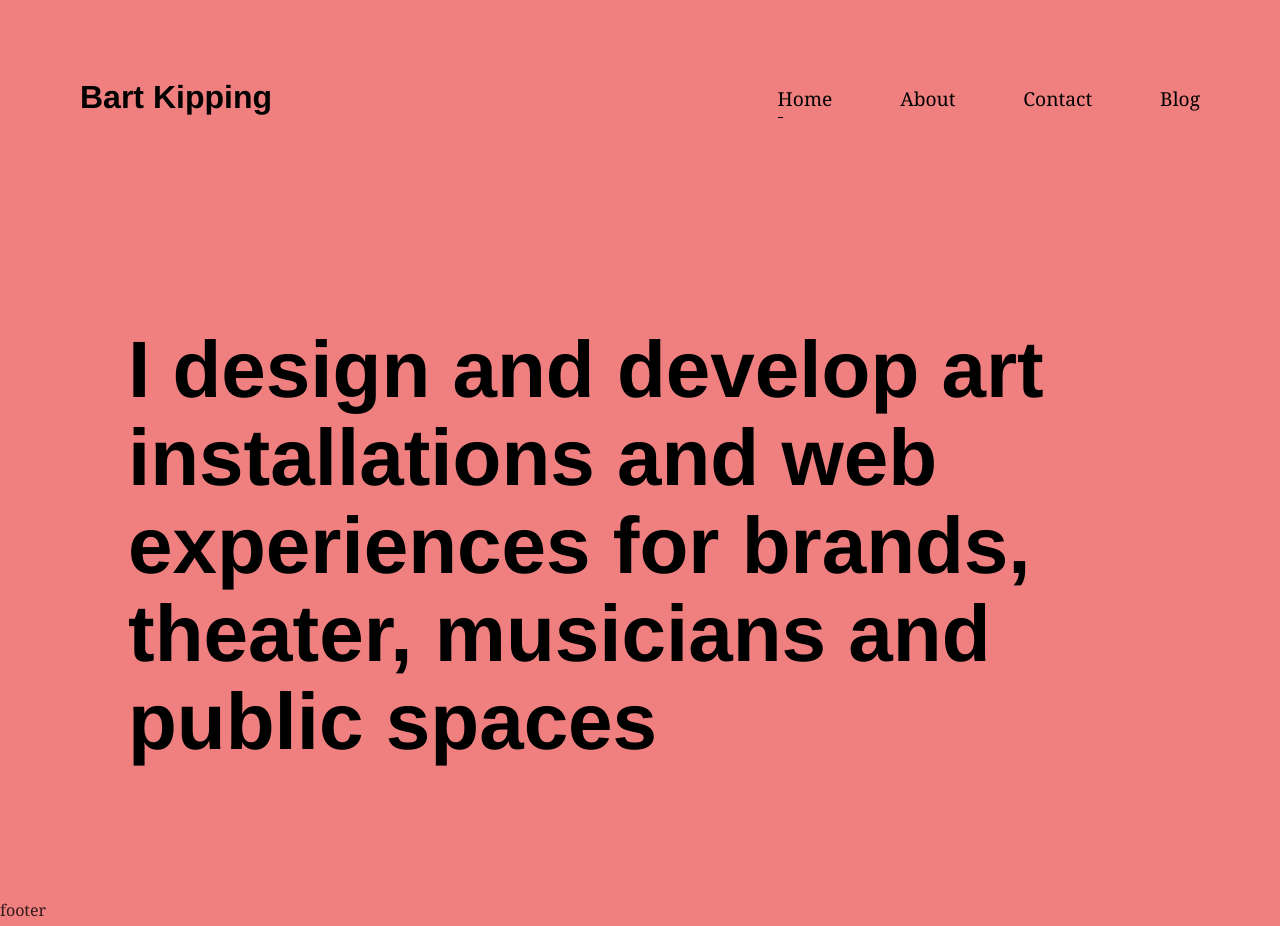
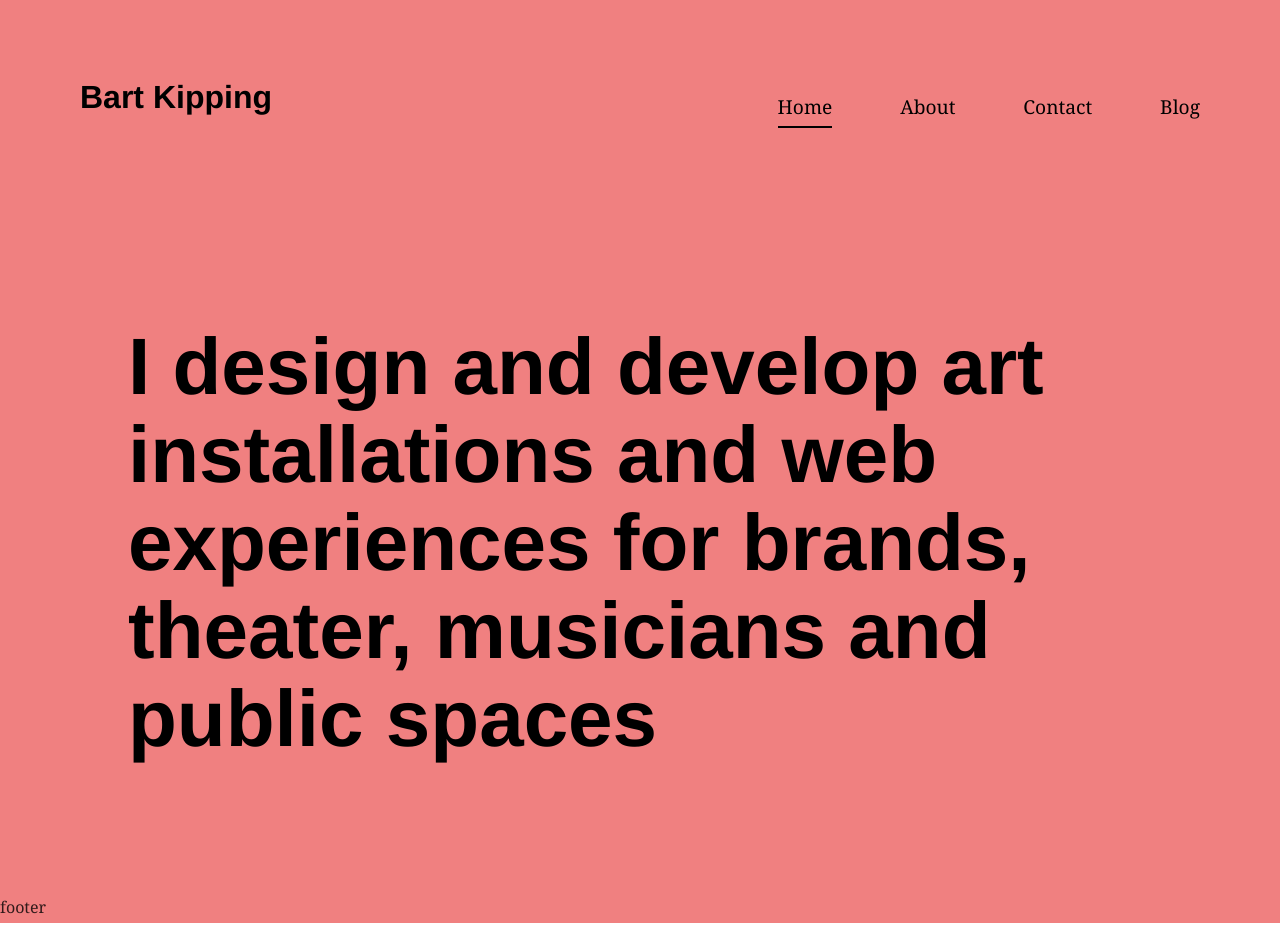
Before and after one commit to bart-kipping/gatsby-notion-101, a Gatsby site: page / in a window 1280 px wide. Built offline with nearby package versions, Linux system fonts and the light colour scheme; Gatsby itself is replaced by a stand-in of ours.

Commit message:
menu switch

```diff
--- a/src/components/header.js
+++ b/src/components/header.js
@@ -31,7 +31,12 @@ export default function Header({ loc }) {
     >
       <h1>Bart Kipping</h1>
       <ul>
-        <ListLink loc={loc} to="/" pageName="Home"></ListLink>
+        <ListLink
+          loc={loc}
+          to="/"
+          pageName="Home"
+          state={{ prevPath: loc.pathname }}
+        ></ListLink>
         <ListLink loc={loc} to="/about" pageName="About"></ListLink>
         <ListLink loc={loc} to="/contact" pageName="Contact"></ListLink>
         <ListLink loc={loc} to="/blog" pageName="Blog"></ListLink>
--- a/src/components/header.module.scss
+++ b/src/components/header.module.scss
@@ -1,5 +1,5 @@
 header {
-  background-color: lightcoral;
+  // background-color: lightcoral;
   display: flex;
   justify-content: space-between;
   align-content: center;
@@ -8,7 +8,7 @@ header {
 
   top: 0em;
   z-index: 2;
-  // height: 200vh;
+  // height: 25vh;
   h1 {
     font-size: 2em;
     margin: 0px;
--- a/src/components/listLink.js
+++ b/src/components/listLink.js
@@ -4,13 +4,18 @@ import {
   AnimatePresence,
   useViewportScroll,
   useTransform,
+  useCycle,
 } from "framer-motion"
 import { Link } from "gatsby"
-export default function ListLink({ pageName, to, data, loc }) {
-  const [active, setactive] = useState(false)
 
+const variants = {
+  open: { opacity: "100%", height: 2, width: "100%" },
+  closed: { opacity: "0%", height: 2, width: "0%" },
+}
+const history = [""]
+export default function ListLink({ pageName, to, data, loc, prev }, props) {
   let loca = loc.pathname
-
+  const [refresh, setrefresh] = useState()
   let { scrollYProgress } = useViewportScroll()
   let scale = useTransform(
     scrollYProgress,
@@ -19,62 +24,129 @@ export default function ListLink({ pageName, to, data, loc }) {
     [10, 100]
   )
   const [vari, setvari] = useState(5)
+
   scrollYProgress.onChange(x => {
     // console.log(scale.get())
     setvari(scale.get())
   })
 
+  const [isOpen, setIsOpen] = useState(
+    loca === "/" && pageName === "Home"
+      ? true
+      : loca == `/${pageName.toLowerCase()}`
+      ? true
+      : false
+  )
+  // const [show, setshow] = useState(
+  //   isOpen || (pageName.toLowerCase() === history[0] && true)
+  // )
+
+  function checkHome() {
+    return (
+      (pageName === "Home" && loca === "/") ||
+      (pageName === "Home" && history[0] === "/")
+    )
+  }
   useEffect(() => {
-    console.log(loca)
-    loca === "/" && pageName === "Home"
-      ? setactive(true)
-      : loca == `/${pageName.toLowerCase()}`
-      ? setactive(true)
-      : setactive(false)
+    isOpen && history.splice(0, 1, loca)
   }, [])
-
   return (
     <li>
       <Link
         style={{
-          //   backgroundColor: "white",
+          // backgroundColor: "white",
           color: "black",
           display: "grid",
-          height: "fit-content",
+          height: "1em",
         }}
         to={to}
       >
         <p style={{ gridRow: 1, gridColumn: 1, margin: "0px", color: "black" }}>
           {pageName}
         </p>
-        <AnimatePresence>
+        {/* <p>previous path is: {history}</p> */}
+        {console.log(`${history[0]} : ${loca}`)}
+        {/* {console.log(`/${pageName.toLowerCase()}` === history[0])} */}
+        {console.log(checkHome())}
+        {(`/${pageName.toLowerCase()}` === history[0] ||
+          isOpen ||
+          checkHome()) && (
+          <motion.div
+            initial={isOpen ? "closed" : "open"}
+            animate={isOpen ? "open" : "closed"}
+            variants={variants}
+            transition={{
+              delay: 0.5,
+              type: "spring",
+              // repeat: "3",
+              // repeatType: "mirror",
+              stiffness: 2000,
+              damping: 150,
+            }}
+            style={{
+              justifySelf:
+                `/${pageName.toLowerCase()}` === history[0] ? "right" : "left",
+              backgroundColor: "black",
+              transformOrigin: "center",
+            }}
+          ></motion.div>
+        )}
+
+        {/* )} */}
+        {/* </AnimatePresence> */}
+      </Link>
+    </li>
+  )
+}
+
+// useEffect(() => {
+//   // console.log(loca)
+//   // active ? cycleX(0) : cycleX(1)
+//   // active ? cycleY(0) : cycleY(1)
+//   // loca === "/" && pageName === "Home" && setactive(true)
+//   loca === `/${pageName.toLowerCase()}` ? setactive(true) : setactive(false)
+//   // loca === "/" && pageName === "Home"
+//   //   ? setactive(true)
+//   //   : loca == `/${pageName.toLowerCase()}`
+//   //   ? setactive(true)
+//   //   : setactive(false)
+//   console.log(`${pageName} ${active}`)
+// }, [active])
+
+{
+  /* <AnimatePresence>
 {active && (
   <motion.div
-              key="modal"
-              initial={{ width: "100%", backgroundColor: "#ffffff" }}
-              animate={{
-                width: active ? `${vari}%` : "0%",
-                backgroundColor: active ? "#000000" : "#ffffff",
-              }}
-              exit={{ width: "0" }}
-              transition={{
-                // delay: 0.3,
-                type: "spring",
-                //   repeat: "1",
-                //   repeatType: "mirror",
-                stiffness: 260,
-                damping: 50,
-              }}
+    // initial={{
+    //   // width: "100%",
+    //   // backgroundColor: "#ffffff",
+    //   // height: "3px",
+    //   opacity: "1",
+    // }}
+    // exit={{ y: 500 }}
+    // animate={{
+    //   height: active ? `${x}px` : `${x}px`,
+    //   // width: active ? `${vari}%` : "0%",
+    //   // backgroundColor: active ? "#000000" : "#ffffff",
+    // }}
+    // // exit={{ width: "0" }}
+    // transition={{
+    //   // delay: 0.3,
+    //   type: "spring",
+    //   //   repeat: "1",
+    //   //   repeatType: "mirror",
+    //   stiffness: 260,
+    //   damping: 150,
+    // }}
     style={{
       gridRow: 1,
       gridColumn: 1,
-                height: "1px",
+      backgroundColor: "white",
+      width: "100%",
+      height: "5px",
       alignSelf: "flex-end",
     }}
   ></motion.div>
 )}
-        </AnimatePresence>
-      </Link>
-    </li>
-  )
+</AnimatePresence>  */
 }
--- a/src/layouts/layout.js
+++ b/src/layouts/layout.js
@@ -3,10 +3,25 @@ import React from "react"
 import "./layout.scss"
 
 import Header from "../components/header"
+import Unsplash from "../components/unsplash"
 
-export default function layout({ children, loc }) {
+const background = {
+  img: {
+    background: `url("https://source.unsplash.com/random/1920x1080")`,
+    backgroundSize: "cover",
+  },
+  color: {
+    background: "lightcoral",
+    backgroundSize: "cover",
+  },
+}
+
+export default function layout({ children, loc, bg }) {
   return (
-    <div className="layout">
+    <div
+      className="layout"
+      style={bg === "img" ? background.img : background.color}
+    >
       <Header loc={loc}>JOOOO</Header>
       <div className="content">{children}</div>
       <footer>footer</footer>
--- a/src/layouts/layout.scss
+++ b/src/layouts/layout.scss
@@ -1,5 +1,5 @@
 .layout {
-  background-color: lightcoral;
+  // background-color: lightcoral;
   width: 100vw;
   max-width: 100vw;
   min-height: 100vh;
@@ -30,7 +30,7 @@ h1 {
   margin-bottom: 0.5em;
 }
 p {
-  color: rgb(236, 236, 236);
+  // color: rgb(236, 236, 236);
   margin-bottom: 2em;
 }
 a {
--- a/src/pages/index.js
+++ b/src/pages/index.js
@@ -7,7 +7,6 @@ export default function Home({ location }) {
   return (
     <Layout loc={location}>
       {/* <h1>About {data.site.siteMetadata.title}</h1> */}
-      {console.log()}
       <h1>
         I design and develop art installations and web experiences for brands,
         theater, musicians and public spaces
```
Also changed, not shown: src/pages/motion.js (added, +22 -0 lines). Lines whose indentation alone changed are shown as unchanged.
